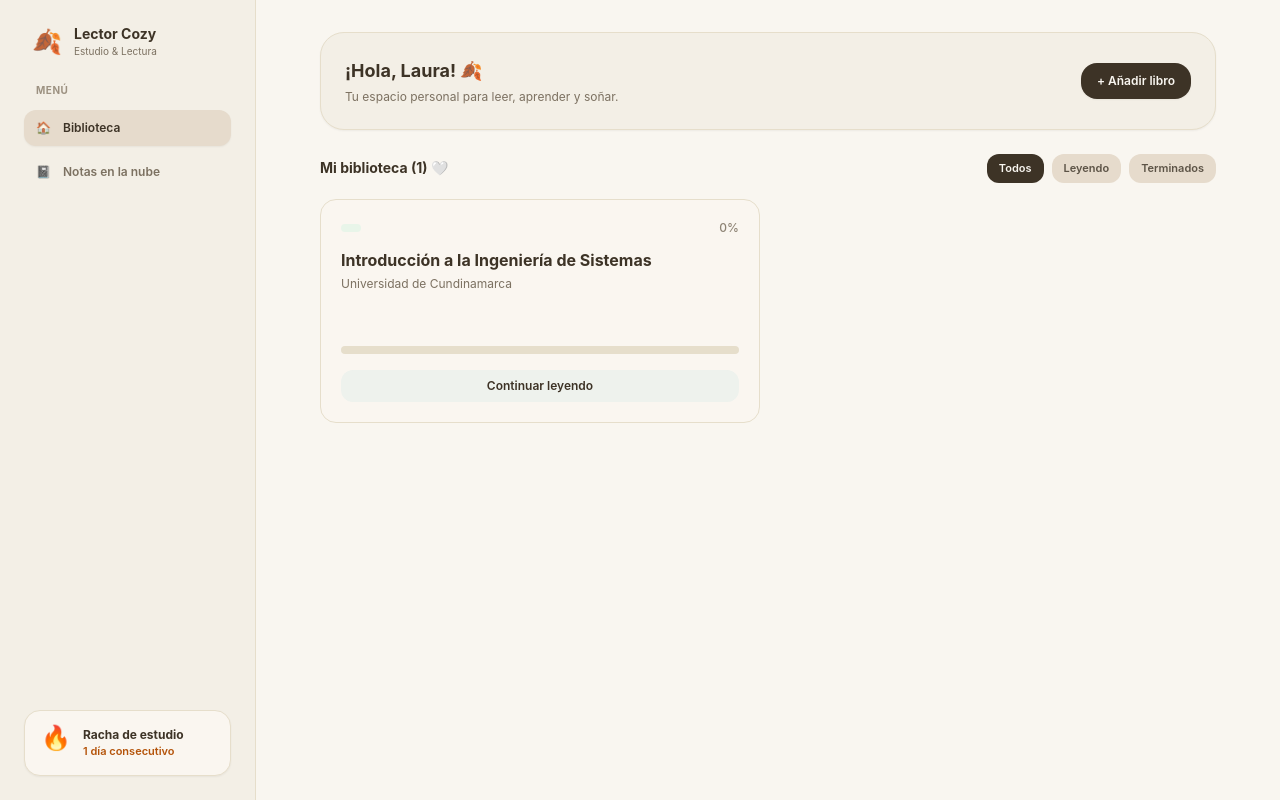
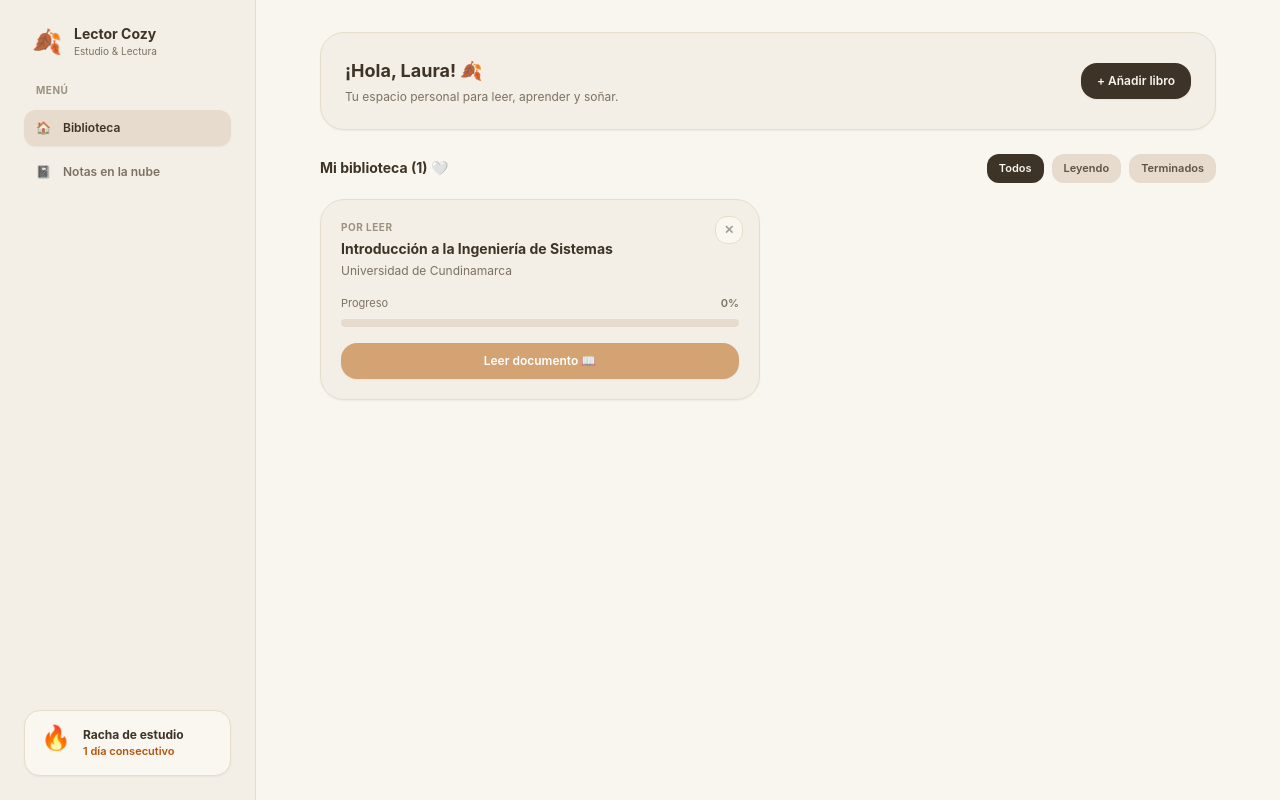
Before and after one commit to valebasic/Lector_PDF, a React (Vite) app: page / in a window 1280 px wide. Built offline with nearby package versions, Linux system fonts and the light colour scheme; no server answers; the database is empty.

Commit message:
ya esta la opcion de eliminar

```diff
--- a/src/App.jsx
+++ b/src/App.jsx
@@ -26,7 +26,6 @@ export default function App() {
       if (error) throw error;
 
       if (data && data.length > 0) {
-        // Mapeamos para asegurarnos de que pdfUrl exista para el visor
         const formattedBooks = data.map(b => ({
           ...b,
           pdfUrl: b.pdfUrl || b.pdf_url
@@ -67,6 +66,28 @@ export default function App() {
     }
   };
 
+  const handleDeleteBook = async (bookId) => {
+    // Si es un libro por defecto o un ID numérico temporal creado en local
+    if (!bookId || typeof bookId === 'number' || bookId.toString().startsWith('default') || bookId === '1' || bookId.toString().length < 15) {
+      setBooks(books.filter(b => b.id !== bookId));
+      return;
+    }
+
+    try {
+      const { error } = await supabase
+        .from('books')
+        .delete()
+        .eq('id', bookId);
+
+      if (error) throw error;
+
+      setBooks(books.filter(b => b.id !== bookId));
+    } catch (error) {
+      console.error('Error al eliminar el libro de la nube:', error);
+      setBooks(books.filter(b => b.id !== bookId));
+    }
+  };
+
   const handleAddBook = async (newBookData) => {
     try {
       const { data, error } = await supabase
@@ -84,7 +105,6 @@ export default function App() {
       if (error) throw error;
 
       if (data && data.length > 0) {
-        // Aseguramos que el libro recién agregado tenga la propiedad pdfUrl lista
         const newBookFormatted = {
           ...data[0],
           pdfUrl: data[0].pdfUrl || data[0].pdf_url
@@ -116,29 +136,26 @@ export default function App() {
         </div>
       ) : (
         <>
-          {/* Sidebar fijo a la izquierda que controla las vistas principales */}
           <Sidebar currentView={currentView} onViewChange={setCurrentView} />
 
-          {/* Contenido principal que cambia según la opción seleccionada */}
           <main className="flex-1 flex flex-col overflow-hidden">
             {currentView === 'library' && (
               <Dashboard
                 books={books}
                 onSelectBook={(book) => setCurrentBook(book)}
                 onAddBook={handleAddBook}
+                onDeleteBook={handleDeleteBook}
               />
             )}
             {currentView === 'notes' && (
               <NotesView
                 onSelectBookAndPage={(book, page) => {
-      // Aseguramos el formato del enlace del PDF
                   const formattedBook = {
                     ...book,
                     pdfUrl: book.pdfUrl || book.pdf_url
                   };
                   setCurrentBook(formattedBook);
-      setCurrentView('library'); // Regresa a la vista del lector con el libro abierto
-      // Opcional: puedes pasar la página inicial si tu lector lo soporta
+                  setCurrentView('library');
                 }}
               />
             )}
--- a/src/components/BookCard.jsx
+++ b/src/components/BookCard.jsx
@@ -8,40 +8,50 @@
 
 import React from 'react';
 
-export default function BookCard({ book, onRead }) {
+export default function BookCard({ book, onRead, onDelete }) {
   return (
-    <div className="p-5 rounded-2xl bg-[#faf6f0] border border-[#e6decb] hover:shadow-md transition-all flex flex-col justify-between h-56 group">
-      <div>
-        <div className="flex justify-between items-center mb-3">
-          <span className={`text-[10px] px-2.5 py-1 rounded-full font-semibold ${
-            book.status === 'Leyendo' ? 'bg-[#fff3e0] text-[#ef6c00]' : 'bg-[#e8f5e9] text-[#2e7d32]'
-          }`}>
-            {book.status}
-          </span>
-          <span className="text-xs font-medium text-[#8c8273]">{book.progress}%</span>
-        </div>
-        <h3 className="text-base font-bold text-[#3d3326] group-hover:text-[#a07855] transition-colors line-clamp-2">
-          {book.title}
-        </h3>
-        <p className="text-xs text-[#7c7161] mt-1">{book.author}</p>
+    <div className="bg-[#f3efe6] border border-[#e6decb] p-5 rounded-3xl flex flex-col justify-between gap-4 shadow-xs hover:shadow-md transition-shadow relative group">
+      {/* Botón de eliminar en la esquina superior derecha */}
+      <button
+        onClick={(e) => {
+          e.stopPropagation(); // Evita que se abra el libro al hacer clic en eliminar
+          if (window.confirm(`¿Seguro que deseas eliminar "${book.title}"?`)) {
+            onDelete(book.id);
+          }
+        }}
+        className="absolute top-4 right-4 text-xs text-[#a89f91] hover:text-red-600 font-bold bg-[#faf6f0] border border-[#e6decb] w-7 h-7 rounded-xl flex items-center justify-center transition-colors cursor-pointer"
+        title="Eliminar libro"
+      >
+        ✕
+      </button>
+
+      <div className="flex flex-col gap-1 pr-8">
+        <span className="text-[10px] font-bold uppercase tracking-wider text-[#9c9181]">
+          {book.status || 'Por leer'}
+        </span>
+        <h4 className="text-sm font-bold text-[#3d3326] line-clamp-2">{book.title}</h4>
+        <p className="text-xs text-[#7c7161]">{book.author || 'Autor desconocido'}</p>
       </div>
 
-      <div>
-        {/* Barra de progreso estilo papel */}
-        <div className="w-full bg-[#e6decb] h-2 rounded-full overflow-hidden mb-4">
+      <div className="flex flex-col gap-2">
+        <div className="flex justify-between text-[11px] text-[#7c7161]">
+          <span>Progreso</span>
+          <span className="font-semibold">{book.progress || 0}%</span>
+        </div>
+        <div className="w-full bg-[#e6dbcc] h-2 rounded-full overflow-hidden">
           <div
-            className="bg-[#d4a373] h-full rounded-full transition-all duration-500"
-            style={{ width: `${book.progress}%` }}
+            className="bg-[#d4a373] h-full transition-all duration-300"
+            style={{ width: `${book.progress || 0}%` }}
           ></div>
         </div>
+      </div>
 
-        <button
-          onClick={() => onRead(book)}
-          className="w-full py-2 rounded-xl bg-[#eef2ed] hover:bg-[#e2e8df] text-[#3d3326] text-xs font-semibold transition-colors"
-        >
-          Continuar leyendo
-        </button>
-      </div>
+      <button
+        onClick={onRead}
+        className="w-full py-2.5 rounded-2xl bg-[#d4a373] hover:bg-[#c39263] text-white text-xs font-semibold transition-colors shadow-xs cursor-pointer text-center"
+      >
+        Leer documento 📖
+      </button>
     </div>
   );
 }
--- a/src/views/Dashboard.jsx
+++ b/src/views/Dashboard.jsx
@@ -2,7 +2,7 @@ import React, { useState } from 'react';
 import BookCard from '../components/BookCard';
 import AddBookModal from '../components/AddBookModal';
 
-export default function Dashboard({ books, onSelectBook, onAddBook }) {
+export default function Dashboard({ books, onSelectBook, onAddBook, onDeleteBook }) {
   const [isModalOpen, setIsModalOpen] = useState(false);
   const [currentFilter, setCurrentFilter] = useState('Todos');
 
@@ -62,6 +62,7 @@ export default function Dashboard({ books, onSelectBook, onAddBook }) {
                   key={book.id}
                   book={book}
                   onRead={() => onSelectBook(book)}
+                  onDelete={onDeleteBook}
                 />
               ))
             )}
```
Lines whose indentation alone changed are shown as unchanged.
